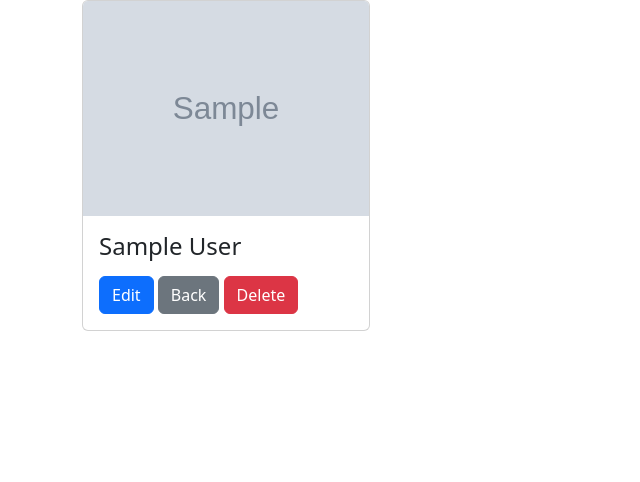
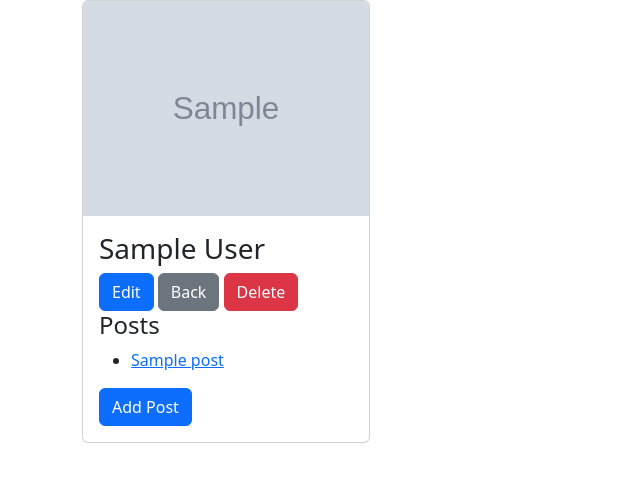
Before and after one commit to Beebops/Blogly-Exercise, a Flask app: page /users/1 in a window 1280 px wide. Shown: the top 482 px of the page, without its empty margins (0-640 px from the left). Run offline with Flask 3, Linux system fonts and the light colour scheme; tables that the repository leaves empty hold one stand-in row (values such as "Sample post"); grey boxes marked "Sample" are stand-in pictures.

Commit message:
added posts to user details/added new post form
q
quit()
clear
git add .

```diff
--- a/app.py
+++ b/app.py
@@ -52,7 +52,39 @@ def add_new_user():
 def show_user_details(user_id):
     """Show details about a single user"""
     user = User.query.get_or_404(user_id)
-    return render_template('users/show.html', user=user)
+    full_name = user.get_full_name()
+    # this gets me all posts in db, I need just the user's posts
+    # posts = Post.query.all()
+    posts = user.posts
+
+    return render_template('users/show.html', user=user, full_name=full_name, posts=posts)
+
+@app.route('/users/<int:user_id>/posts/new')
+def show_new_post_form(user_id):
+    """Shows form to add a new post for a user"""
+    user = User.query.get_or_404(user_id)
+    full_name = user.get_full_name()
+    return render_template('users/posts/new.html', user=user, full_name=full_name)
+
+@app.route('/users/<int:user_id>/posts/new', methods=['POST'])
+def add_new_post(user_id):
+    """ Create a new Post and save to db"""
+    new_post = Post(
+       title = request.form['title'],
+       content = request.form['content'],
+       user_id = user_id)
+
+    db.session.add(new_post)
+    db.session.commit()
+
+    return redirect(f'/users/{user_id}')
+
+@app.route('/posts/int:post_id')
+def show_post(post_id):
+    """ Shows a single post"""
+    # this gets me all posts in db, I need just the user's posts
+    posts = Post.query.all()
+
 
 @app.route('/users/<int:user_id>/edit')
 def user_edit_form(user_id):
--- a/templates/users/show.html
+++ b/templates/users/show.html
@@ -4,13 +4,20 @@ content %}
 <div class="card" style="width: 18rem">
   <img src="{{user.image_url}}" alt="user avatar" class="card-img-top" />
   <div class="card-body">
-    <h4 class="card-title h4">{{user.first_name}} {{user.last_name}}</h4>
-    <p class="card-text"></p>
+    <h3 class="card-title h3">{{full_name}}</h3>
+
     <form action="/users/{{user.id}}/delete" method="POST">
       <a href="/users/{{user.id}}/edit" class="btn btn-primary">Edit</a>
       <a href="/users" class="btn btn-secondary">Back</a>
       <button class="btn btn-danger">Delete</button>
     </form>
+    <h4 class="card-title h4">Posts</h4>
+    <ul>
+      {% for post in posts %}
+      <li><a href="/posts/{{post.id}}">{{post.title}}</a></li>
+      {% endfor %}
+    </ul>
+    <a href="/users/{{user.id}}/posts/new" class="btn btn-primary">Add Post</a>
   </div>
 </div>
 {% endblock %}
```
Also changed, not shown: templates/users/posts/new.html (added, +21 -0 lines), templates/posts/show.html (added).
